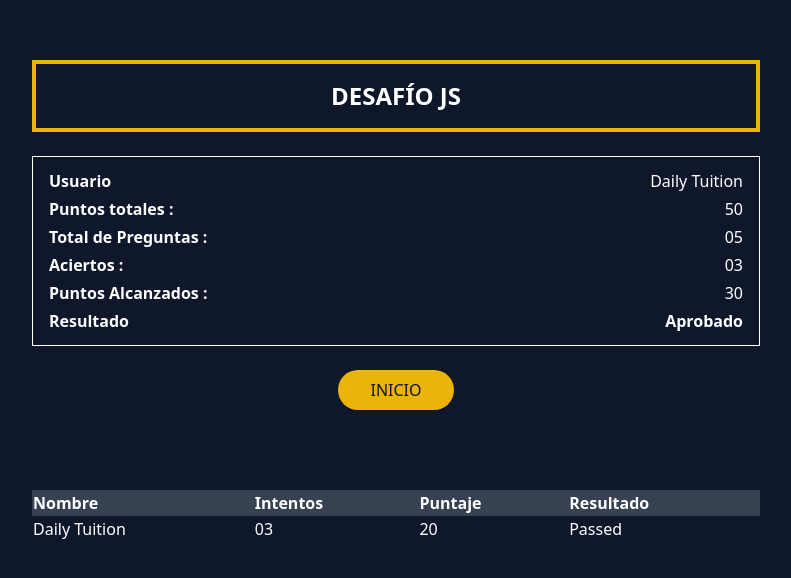
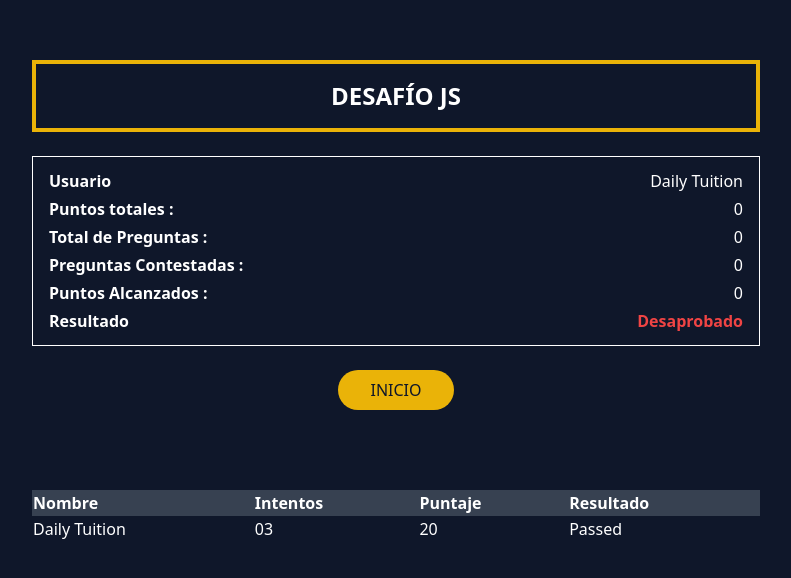
Before and after one commit to arturhonores/quizJavascript, a React (Vite) app: page /result in a window 1280 px wide. Shown: the top 578 px of the page, without its empty margins (244-1035 px from the left). Built offline with nearby package versions, Linux system fonts and the light colour scheme.

Commit message:
fronted 90%

```diff
--- a/src/components/Questions.jsx
+++ b/src/components/Questions.jsx
@@ -1,21 +1,28 @@
 import { useEffect, useState } from "react";
-import { useSelector } from "react-redux";
+import { useDispatch, useSelector } from "react-redux";
 
 /**Custom Hook */
 import { useFetchQuestion } from "../hooks/FetchQuestion";
+import { updateResult } from "../hooks/setResult";
 
 const Questions = ({ onChecked }) => {
 
     const [checked, setChecked] = useState(undefined)
+    const { trace } = useSelector(state => state.questions)
+    const result = useSelector(state => state.result.result)
     const [{ isLoading, apiData, serverError }] = useFetchQuestion()
 
     const questions = useSelector(state => state.questions.queue[state.questions.trace])
+    const dispatch = useDispatch()
 
     useEffect(() => {
-        // console.log(questions)
-    },)
+        dispatch(updateResult({ trace, checked }))
+    }, [checked])
+
     const onSelect = (i) => {
         onChecked(i)
+        setChecked(i)
+        dispatch(updateResult({ trace, checked }))
     }
 
     if (isLoading) return <h3>isLoading</h3>
@@ -30,18 +37,23 @@ const Questions = ({ onChecked }) => {
                         <li key={i} className="py-2">
                             <input
                                 type="radio"
-                                value={checked}
+                                value={false}
                                 name="options"
                                 id={`q${i}-option`}
                                 onChange={() => onSelect(i)}
                                 className="peer/option checked:bg-yellow-500 checked:hover:bg-yellow-500 checked:active:bg-yellow-500 checked:focus:bg-yellow-500 focus:bg-yellow-500 focus:outline-none focus:ring-1 focus:ring-yellow-500"
+                                checked={result[trace] === i}
                             />
-                            <label htmlFor={`q${i}-option`} className="peer-checked/option:text-yellow-500 ml-3">{q}</label>
+                            {/* <label htmlFor={`q${i}-option`} className="peer-checked/option:text-yellow-500 ml-3">{q}</label> */}
+                            <label
+                                htmlFor={`q${i}-option`}
+                                className={result[trace] === i ? "text-yellow-500 ml-3" : "ml-3"}
+                            >
+                                {q}
+                            </label>
                         </li>
                     ))
                 }
-
-
             </ul>
         </div>
     );
--- a/src/components/Quiz.jsx
+++ b/src/components/Quiz.jsx
@@ -15,23 +15,24 @@ const Quiz = () => {
     const { queue, trace } = useSelector(state => state.questions)
     const dispatch = useDispatch()
 
-    useEffect(() => {
-        console.log(result)
-    })
-
     /**next button event handler */
     const onNext = () => {
-        console.log("On onNext click")
         if (trace < queue.length) {
             /**increase the trace value by one using MoveNextAction */
             dispatch(MoveNextQuestion());
-            dispatch(PushAnswer(check))
+
+            /**insert a new result in the array */
+            if (result.length <= trace) {
+                dispatch(PushAnswer(check))
+            }
         }
+
+        /** reset the value of the checked variable */
+        setChecked(undefined)
     }
 
     /**prev button event handler */
     const onPrev = () => {
-        console.log("On onPrev click")
         if (trace > 0) {
             /**decrease the trace value by one using MovePrevAction */
             dispatch(MovePrevQuestion())
@@ -54,7 +55,7 @@ const Quiz = () => {
             {/* display questions */}
             <Questions onChecked={onChecked} />
             <div className="grid grid-cols-2">
-                <button className="btn justify-self-start px-6 py-1" onClick={onPrev}>Atrás</button>
+                {trace > 0 ? <button className="btn justify-self-start px-6 py-1" onClick={onPrev}>Atrás</button> : <div></div>}
                 <button className="btn justify-self-end px-6 py-1" onClick={onNext}>Siguiente</button>
             </div>
         </div>
--- a/src/components/Result.jsx
+++ b/src/components/Result.jsx
@@ -1,12 +1,27 @@
 import { Link } from "react-router-dom"
 import ResultTable from "./ResultTable"
-import { useDispatch } from "react-redux"
+import { useDispatch, useSelector } from "react-redux"
+import { attempts_Number, earnPoints_Number, flagResult } from "../helper/helper"
+
+/**import actions */
 import { resetAllAction } from "../redux/question_reducer"
 import { resetResultAction } from "../redux/result_reducer"
+import { useEffect } from "react"
 
 const Result = () => {
 
     const dispatch = useDispatch()
+    const { questions: { queue, answers }, result: { result, userId } } = useSelector(state => state)
+
+    useEffect(() => {
+        console.log(earnPoints)
+    })
+
+    const totalPoints = queue.length * 10;
+    const attempts = attempts_Number(result);
+    const earnPoints = earnPoints_Number(result, answers, 10);
+    const flag = flagResult(totalPoints, earnPoints)
+
     function onRestart() {
         dispatch(resetAllAction())
         dispatch(resetResultAction())
@@ -23,23 +38,23 @@ const Result = () => {
                     </div>
                     <div className="flex justify-between">
                         <span className="font-bold">Puntos totales :</span>
-                        <span className="">50</span>
+                        <span className="">{totalPoints || 0}</span>
                     </div>
                     <div className="flex justify-between">
                         <span className="font-bold">Total de Preguntas :</span>
-                        <span className="">05</span>
+                        <span className="">{queue.length || 0}</span>
                     </div>
                     <div className="flex justify-between">
-                        <span className="font-bold">Aciertos :</span>
-                        <span className="">03</span>
+                        <span className="font-bold">Preguntas Contestadas :</span>
+                        <span className="">{attempts || 0}</span>
                     </div>
                     <div className="flex justify-between">
                         <span className="font-bold">Puntos Alcanzados :</span>
-                        <span className="d">30</span>
+                        <span className="d">{earnPoints || 0} </span>
                     </div>
                     <div className="flex justify-between">
                         <span className="font-bold">Resultado</span>
-                        <span className="font-bold">Aprobado</span>
+                        <span className={`font-bold ${flag ? "text-green-500" : "text-red-500"}`}>{flag ? "Aprobado" : "Desaprobado"}</span>
                     </div>
                 </div>
                 <Link className="btn w-fit self-center px-8 py-2" to={"/"} onClick={onRestart}>Inicio</Link>
--- a/src/components/data.jsx
+++ b/src/components/data.jsx
@@ -45,3 +45,5 @@ export const data = [
         ]
     }
 ]
+
+export const answers = [0, 1, 2, 1, 0]
--- /dev/null
+++ b/src/helper/helper.jsx
@@ -0,0 +1,11 @@
+export function attempts_Number(result) {
+    return result.filter(r => r !== undefined).length;
+}
+
+export function earnPoints_Number(result, answers, point) {
+    return result.map((element, i) => answers[i] === element).filter(i => i).map(i => point).reduce((prev, curr) => prev + curr, 0);
+}
+
+export function flagResult(totalPoints, earnPoints) {
+    return (totalPoints * 50 / 100) < earnPoints; /** earn 50% marks */
+}
--- a/src/hooks/FetchQuestion.jsx
+++ b/src/hooks/FetchQuestion.jsx
@@ -1,6 +1,6 @@
 import { useEffect, useState } from "react"
 import { useDispatch } from "react-redux"
-import { data } from "../components/data"
+import { data, answers } from "../components/data"
 /**redux actions */
 import * as Action from '../redux/question_reducer'
 
@@ -18,9 +18,9 @@ export const useFetchQuestion = () => {
                 let question = await data;
                 if (question.length > 0) {
                     setGetData(prev => ({ ...prev, isLoading: false }));
-                    setGetData(prev => ({ ...prev, apiData: question }));
+                    setGetData(prev => ({ ...prev, apiData: { question, answers } }));
                     /**dispatch in action */
-                    dispatch(Action.startExamAction(question))
+                    dispatch(Action.startExamAction({ question, answers }))
                 } else {
                     throw new Error("No question available");
                 }
--- a/src/hooks/setResult.jsx
+++ b/src/hooks/setResult.jsx
@@ -7,3 +7,11 @@ export const PushAnswer = (result) => async (dispatch) => {
         console.log(error)
     }
 }
+
+export const updateResult = (index) => async (dispatch) => {
+    try {
+        dispatch(Action.updateResultAction(index))
+    } catch (error) {
+        console.log(error)
+    }
+}
--- a/src/redux/question_reducer.jsx
+++ b/src/redux/question_reducer.jsx
@@ -10,9 +10,11 @@ export const questionReducer = createSlice({
     },
     reducers: {
         startExamAction: (state, action) => {
+            let { question, answers } = action.payload
             return {
                 ...state,
-                queue: action.payload
+                queue: question,
+                answers
             }
         },
         moveNextAction: (state) => {
--- a/src/redux/result_reducer.jsx
+++ b/src/redux/result_reducer.jsx
@@ -13,6 +13,10 @@ export const resultReducer = createSlice({
         pushResultAction: (state, action) => {
             state.result.push(action.payload)
         },
+        updateResultAction: (state, action) => {
+            const { trace, checked } = action.payload;
+            state.result.fill(checked, trace, trace + 1)
+        },
         resetResultAction: () => {
             return {
                 userId: null,
@@ -22,5 +26,5 @@ export const resultReducer = createSlice({
     }
 })
 
-export const { setUserId, pushResultAction, resetResultAction } = resultReducer.actions;
+export const { setUserId, pushResultAction, resetResultAction, updateResultAction } = resultReducer.actions;
 export default resultReducer.reducer
```
